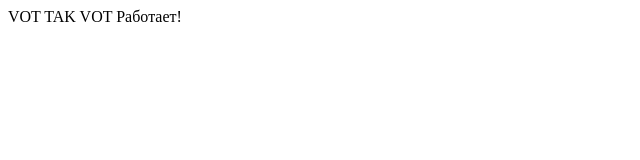
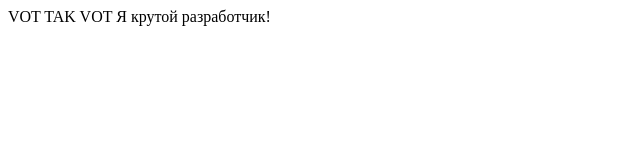
Before and after one commit to salamirangerover/site, a plain HTML site: page index.html in a window 1280 px wide. Shown: the whole page, without its empty margins (0-640 px from the left). Drawn offline with Linux system fonts and the light colour scheme.

Commit message:
Update index.html

```diff
--- a/index.html
+++ b/index.html
@@ -1,7 +1,8 @@
 <!DOCTYPE html>
 <head>VOT TAK VOT</head>
 <body>
-Работает!
+Я крутой разработчик!
+
 <body>
 
 </body>
```
